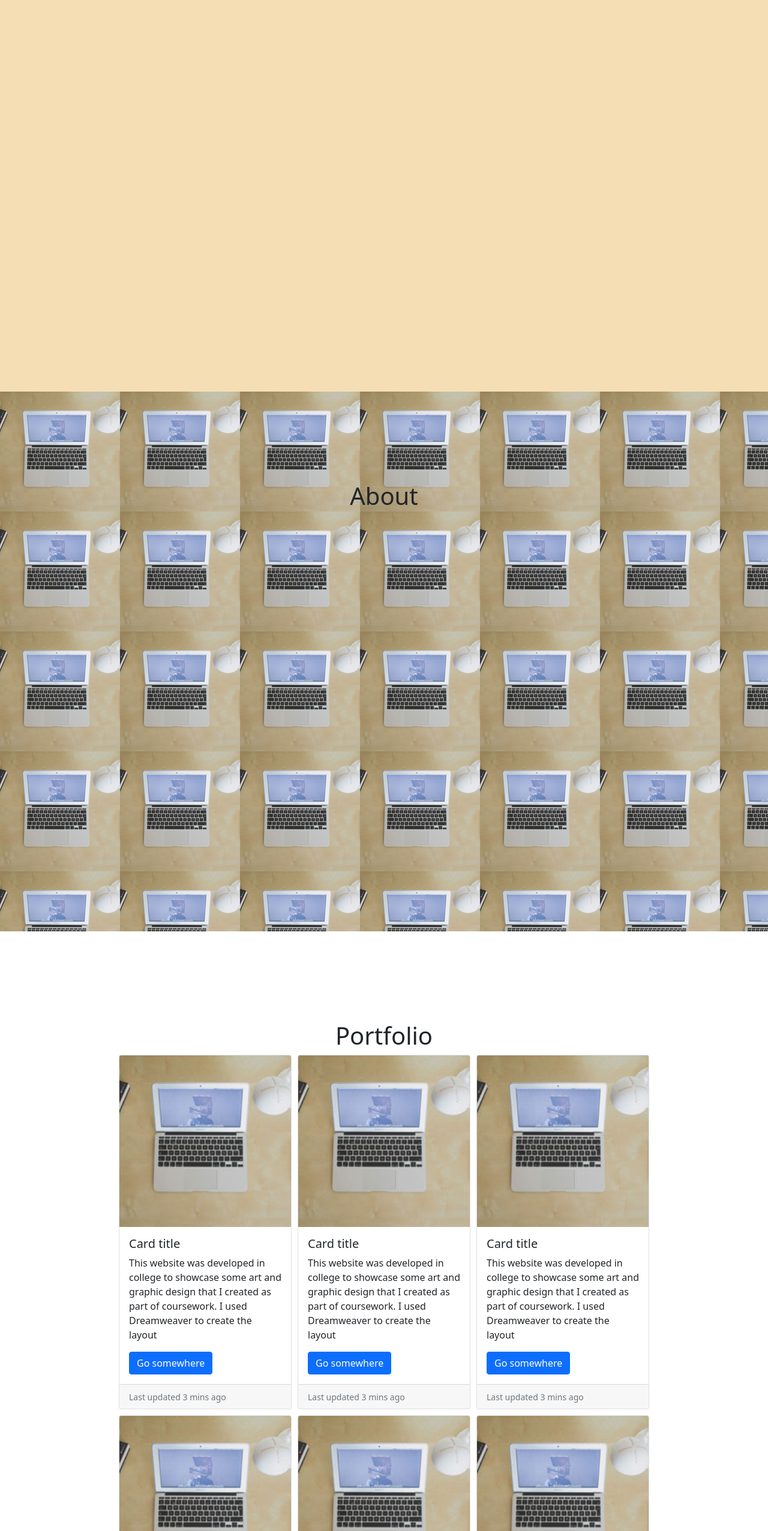
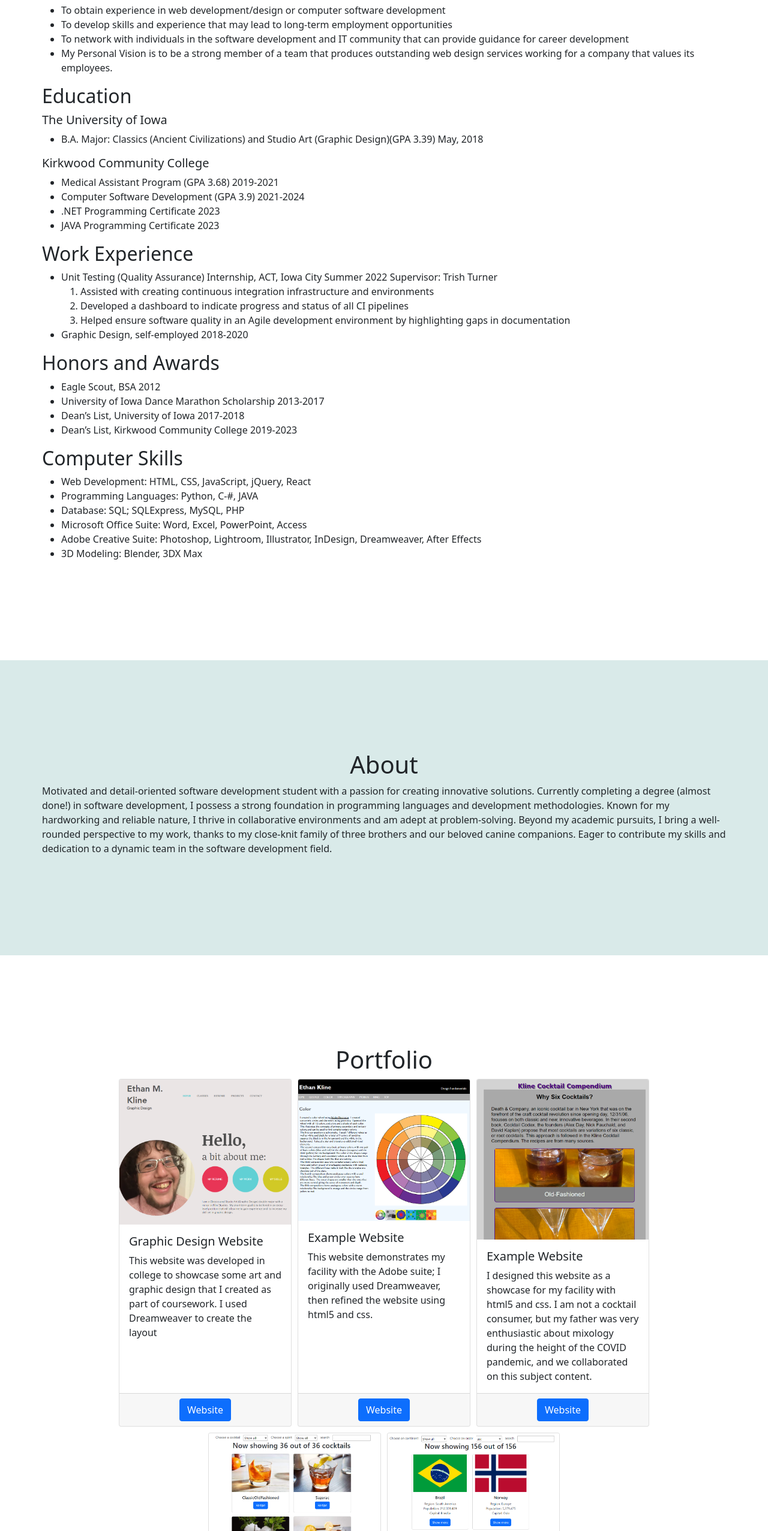
Before and after one commit to suburbandox/ethan-portfolio, a plain HTML site: page index.html in a window 1280 px wide. Shown: the part 247-2800 px from the top of the page at 60% size. Drawn offline with nearby package versions, Linux system fonts and the light colour scheme.

Commit message:
first draft

```diff
--- a/index.css
+++ b/index.css
@@ -28,6 +28,7 @@ h1{
 }
 .navbar li{
     float: left;
+
 }
 .container{
 
@@ -40,12 +41,10 @@ h1{
     justify-content: center;
 }
 .big{
-    height: 900px;
-    background-color: blue;
-    background-image: url("image/3.jpg");
+    background-color: rgb(217, 234, 233);
 }
 .big2{
-    height: 900px;
+
     background-color: wheat;
 }
 section{
@@ -55,3 +54,9 @@ button{
     margin: auto;
     display: block;
 }
+row1{
+    width: 25%;
+}
+row2{
+    width: 75%;
+}
--- a/index.html
+++ b/index.html
@@ -19,16 +19,65 @@
       <li><a href="#Contact">Contact</a></li>
     </ul>
   </nav>
-  <section id="Resume" class="big2">
+
+  <section id="Resume">
     <div class="container">
 
-      <h1>Ethan's Website</h1>
       <h1>Resume</h1>
+      <h2>Goals:</h2>
+      <ul>
+        <li>To obtain experience in web development/design or computer software development </li>
+        <li>To develop skills and experience that may lead to long-term employment opportunities</li>
+        <li>To network with individuals in the software development and IT community that can provide guidance for career development</li>
+        <li>My Personal Vision is to be a strong member of a team that produces outstanding web design services working for a company that values its employees. </li>
+      </ul>
+      <h2>Education</h2>
+
+      <h5>The University of Iowa</h5>
+      <ul>
+        <li>B.A.  Major: 	Classics (Ancient Civilizations) and Studio Art (Graphic Design)(GPA 3.39) 	May, 2018</li>
+      </ul>
+      <h5>Kirkwood Community College</h5>
+      <ul>
+        <li>Medical Assistant Program (GPA 3.68)	2019-2021</li>
+        <li>	Computer Software Development (GPA 3.9)	2021-2024</li>
+        <li>		.NET Programming Certificate	2023</li>
+        <li>		JAVA Programming Certificate	2023</li>
+      </ul>
+      <h2>Work Experience</h2>
+      <ul>
+        <li>Unit Testing (Quality Assurance) Internship, ACT, Iowa City	Summer 2022
+          Supervisor: Trish Turner
+          </li>
+          <ol>
+            <li>Assisted with creating continuous integration infrastructure and environments </li>
+            <li>Developed a dashboard to indicate progress and status of all CI pipelines </li>
+            <li>Helped ensure software quality in an Agile development environment by highlighting gaps in documentation</li>
+          </ol>
+          <li>Graphic Design, self-employed 	2018-2020</li>
+      </ul>
+      <h2>Honors and Awards</h2>
+      <ul>
+        <li>Eagle Scout, BSA	2012</li>
+        <li>University of Iowa Dance Marathon Scholarship	2013-2017</li>
+        <li>Dean’s List, University of Iowa	2017-2018</li>
+        <li>Dean’s List, Kirkwood Community College	2019-2023</li>
+      </ul>
+      <h2>Computer Skills</h2>
+      <ul>
+        <li> Web Development: HTML, CSS, JavaScript, jQuery, React</li>
+        <li>Programming Languages: Python, C-#, JAVA</li>
+        <li>Database: SQL; SQLExpress, MySQL, PHP</li>
+        <li>Microsoft Office Suite: Word, Excel, PowerPoint, Access</li>
+        <li>Adobe Creative Suite: Photoshop, Lightroom,  Illustrator, InDesign, Dreamweaver, After Effects</li>
+        <li>3D Modeling: Blender, 3DX Max</li>
+      </ul>
     </div>
   </section>
   <section id="About" class="big">
     <div class="container">
       <h1>About</h1>
+      <p>Motivated and detail-oriented software development student with a passion for creating innovative solutions. Currently completing a degree (almost done!) in software development, I possess a strong foundation in programming languages and development methodologies. Known for my hardworking and reliable nature, I thrive in collaborative environments and am adept at problem-solving. Beyond my academic pursuits, I bring a well-rounded perspective to my work, thanks to my close-knit family of three brothers and our beloved canine companions. Eager to contribute my skills and dedication to a dynamic team in the software development field.</p>
     </div>
   </section>
   <section id="Portfolio">
@@ -36,101 +85,71 @@
       <h1>Portfolio</h1>
       <div class="blue">
         <div class="card" style="width: 18rem;">
-          <img src="image/3.jpg" class="card-img-top" alt="...">
+          <img src="image/wixsite.png" class="card-img-top" alt="...">
           <div class="card-body">
-            <h5 class="card-title">Card title</h5>
+            <h5 class="card-title">Graphic Design Website</h5>
             <p class="card-text">This website was developed in college to showcase some art and graphic design that I
               created as part of coursework. I used Dreamweaver to create the layout</p>
-            <a href="#" class="btn btn-primary">Go somewhere</a>
+
           </div>
-          <div class="card-footer">
-            <small class="text-muted">Last updated 3 mins ago</small>
+          <div class="card-footer" style="text-align: center;">
+            <a href="http://emkline.wixsite.com/resume " class="btn btn-primary" target="_blank">Website</a>
           </div>
         </div>
         <div class="card" style="width: 18rem;">
-          <img src="image/3.jpg" class="card-img-top" alt="...">
+          <img src="image/colorsite.png" class="card-img-top" alt="...">
           <div class="card-body">
-            <h5 class="card-title">Card title</h5>
-            <p class="card-text">This website was developed in college to showcase some art and graphic design that I
-              created as part of coursework. I used Dreamweaver to create the layout</p>
-            <a href="#" class="btn btn-primary">Go somewhere</a>
+            <h5 class="card-title">Example Website</h5>
+            <p class="card-text">This website demonstrates my facility with the Adobe suite; I originally used Dreamweaver, then refined the website using html5 and css. </p>
+
           </div>
-          <div class="card-footer">
-            <small class="text-muted">Last updated 3 mins ago</small>
+          <div class="card-footer" style="text-align: center;">
+            <a href="https://suburbandox.github.io/my-art-website2/html/color.html  " class="btn btn-primary" target="_blank">Website</a>
           </div>
         </div>
         <div class="card" style="width: 18rem;">
-          <img src="image/3.jpg" class="card-img-top" alt="...">
+          <img src="image/cocktailsite.png" class="card-img-top" alt="...">
           <div class="card-body">
-            <h5 class="card-title">Card title</h5>
-            <p class="card-text">This website was developed in college to showcase some art and graphic design that I
-              created as part of coursework. I used Dreamweaver to create the layout</p>
-            <a href="#" class="btn btn-primary">Go somewhere</a>
+            <h5 class="card-title">Example Website</h5>
+            <p class="card-text">I designed this website as a showcase for my facility with html5 and css.  I am not a cocktail consumer, but my father was very enthusiastic about mixology during the height of the COVID pandemic, and we collaborated on this subject content.  </p>
+
           </div>
-          <div class="card-footer">
-            <small class="text-muted">Last updated 3 mins ago</small>
+          <div class="card-footer" style="text-align: center;">
+            <a href="https://suburbandox.github.io/Ethan-Cocktail-Website/index.html  " class="btn btn-primary" target="_blank">Website</a>
           </div>
         </div>
         <div class="card" style="width: 18rem;">
-          <img src="image/3.jpg" class="card-img-top" alt="...">
+          <img src="image/cocktailsite2.png" class="card-img-top" alt="...">
           <div class="card-body">
-            <h5 class="card-title">Card title</h5>
-            <p class="card-text">This website was developed in college to showcase some art and graphic design that I
-              created as part of coursework. I used Dreamweaver to create the layout</p>
-            <a href="#" class="btn btn-primary">Go somewhere</a>
+            <h5 class="card-title">Example Website</h5>
+            <p class="card-text">I used the data and files from my original cocktail website above and created a new site with more effective filters and a search bar. I was teaching myself to use React to accomplish this task.  </p>
+
           </div>
-          <div class="card-footer">
-            <small class="text-muted">Last updated 3 mins ago</small>
+          <div class="card-footer" style="text-align: center;">
+            <a href="https://suburbandox.github.io/ethan-cocktail-website2/" class="btn btn-primary" target="_blank">Website</a>
           </div>
         </div>
         <div class="card" style="width: 18rem;">
-          <img src="image/3.jpg" class="card-img-top" alt="...">
+          <img src="image/countrysite.png" class="card-img-top" alt="...">
           <div class="card-body">
-            <h5 class="card-title">Card title</h5>
-            <p class="card-text">This website was developed in college to showcase some art and graphic design that I
-              created as part of coursework. I used Dreamweaver to create the layout</p>
-            <a href="#" class="btn btn-primary">Go somewhere</a>
+            <h5 class="card-title">Example Website</h5>
+            <p class="card-text">I used the data and This website is similar to the cocktail-2 website, also created with React; it uses data from a previous Java-3 project organizing data from over 200 countries around the world.   </p>
+
           </div>
-          <div class="card-footer">
-            <small class="text-muted">Last updated 3 mins ago</small>
-          </div>
-        </div>
-        <div class="card" style="width: 18rem;">
-          <img src="image/3.jpg" class="card-img-top" alt="...">
-          <div class="card-body">
-            <h5 class="card-title">Card title</h5>
-            <p class="card-text">Tt</p>
-            <a href="#" class="btn btn-primary">Go somewhere</a>
-          </div>
-          <div class="card-footer">
-            <small class="text-muted">Last updated 3 mins ago</small>
-          </div>
-        </div>
-        <div class="card" style="width: 18rem;">
-          <img src="image/3.jpg" class="card-img-top" alt="...">
-          <div class="card-body">
-            <h5 class="card-title">Card title</h5>
-            <p class="card-text">This website was developed in college to showcase some art and graphic design that I
-              created as part of coursework. I used Dreamweaver to create the layout</p>
-            <a href="#" class="btn btn-primary">Go somewhere</a>
-          </div>
-          <div class="card-footer">
-            <small class="text-muted">Last updated 3 mins ago</small>
+          <div class="card-footer" style="text-align: center;">
+            <a href="https://suburbandox.github.io/countries/" class="btn btn-primary" target="_blank">Website</a>
           </div>
         </div>
 
       </div>
     </div>
     </section>
-    <section id="Contact" class="big">
+    <section id="Contact" class="big2">
       <div class="container">
         <a href="https://emkline.wixsite.com/contact-me" target="_blank"> <h1>Contact</h1></a>
 
       </div>
     </section>
-
     <script src="index..js"></script>
-
 </body>
-
 </html>
```
Also changed, not shown: image/cocktailsite.png (added), image/cocktailsite2.png (added), image/colorsite.png (added), image/countrysite.png (added), image/wixsite.png (added).
